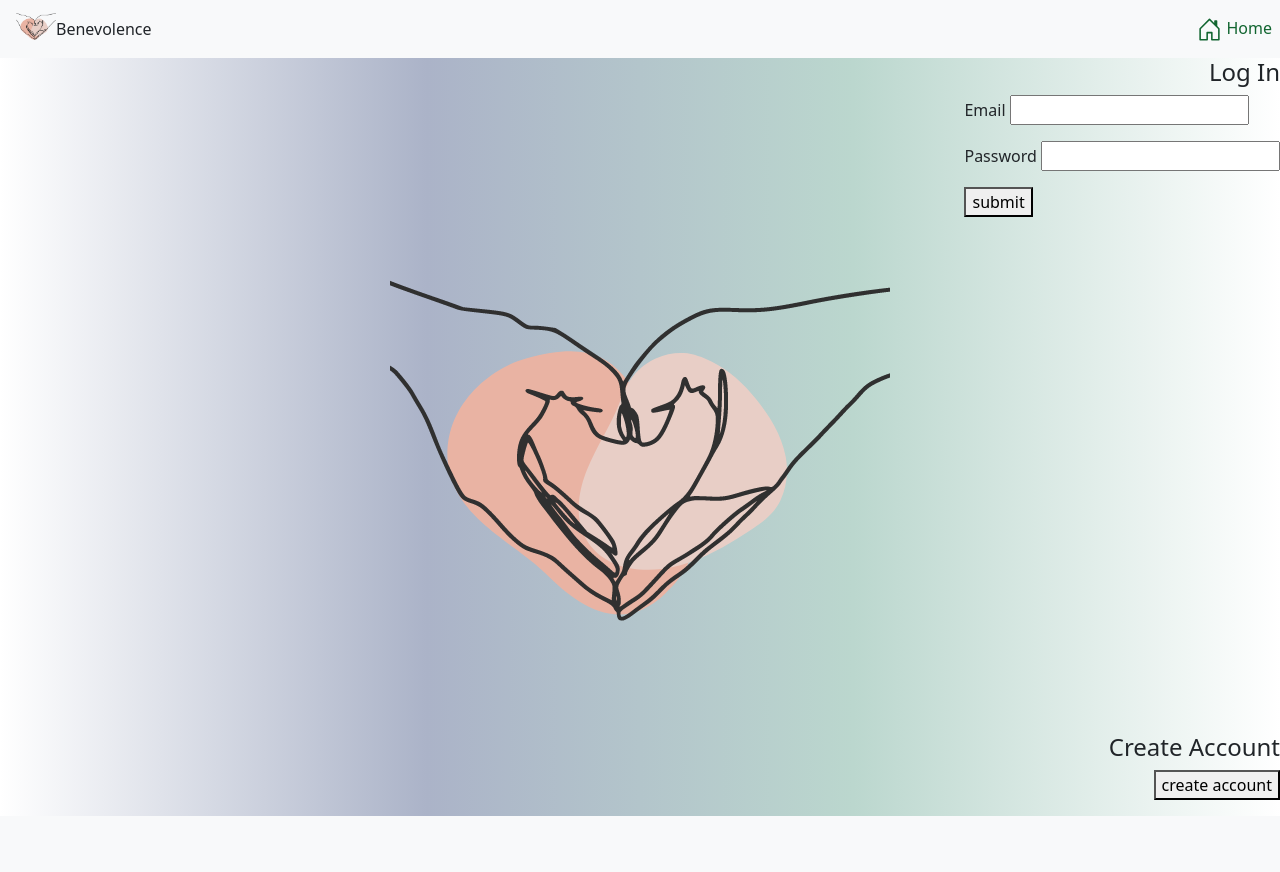
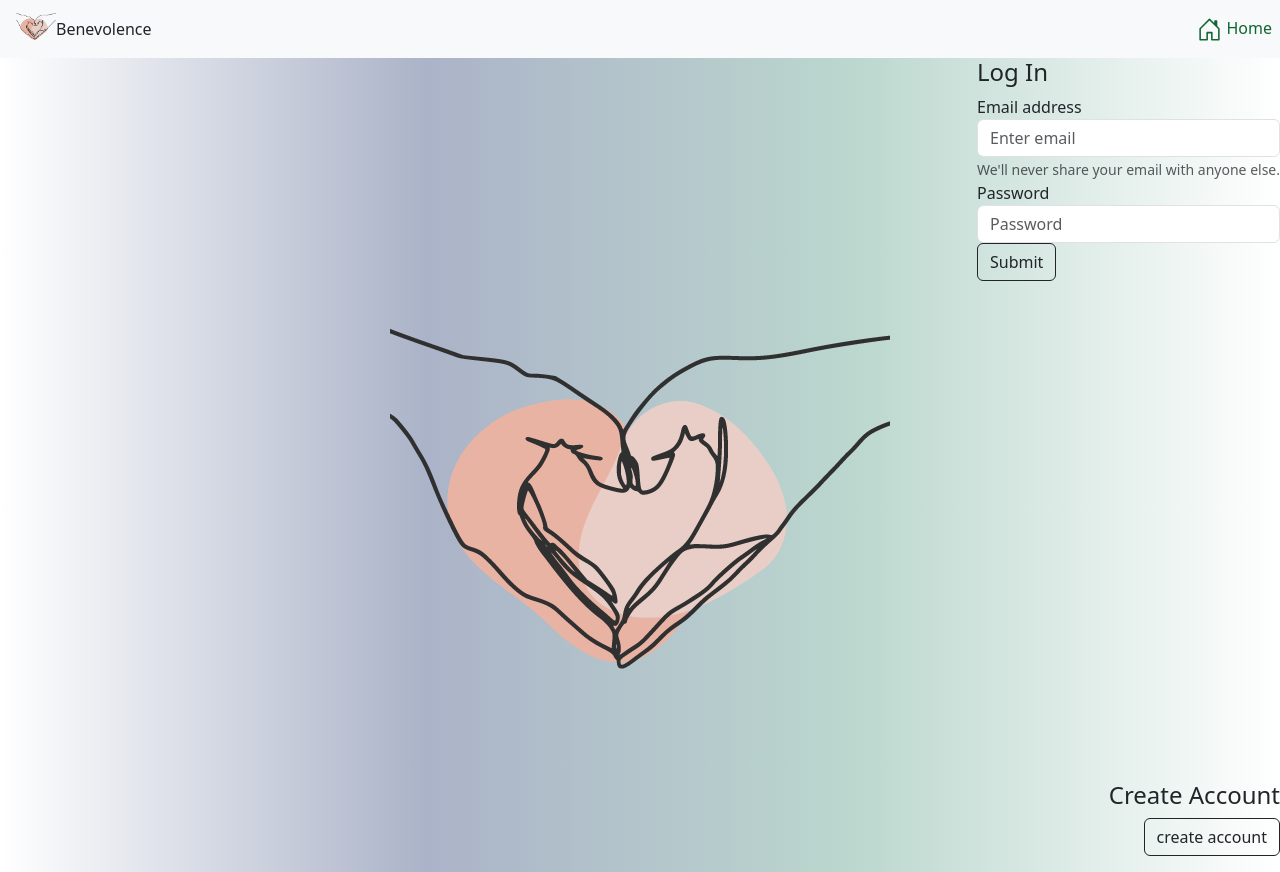
Before and after one commit to ShannaSmith/benevolence, a Flask app: page / in a window 1280 px wide. Before the commit the page ends 816 px from the top, so only its background shows below. Run offline with Flask 2, Linux system fonts and the light colour scheme.

Commit message:
style homepage buttons

```diff
--- a/templates/home_page.html
+++ b/templates/home_page.html
@@ -5,18 +5,19 @@
  <body>
 
         <div class="LI">
-            <h4>Log In</h4>
-            <form action="/login"  method="POST">
-                <P>
-                    Email <input type="text" name="email">
-                </P>
-                <p>
-                    Password <input type="password" name="password">
-                </p>
-                <p>
-                    <button > submit</button>
-                 </p>
-            </form>
+            <form  action="/login"  method="POST">
+                <div class="form-group">
+                    <h4>Log In</h4>
+                  <label for="exampleInputEmail1">Email address</label>
+                  <input type="email"  name="email"class="form-control" id="exampleInputEmail1" aria-describedby="emailHelp" placeholder="Enter email">
+                  <small id="emailHelp" class="form-text text-muted">We'll never share your email with anyone else.</small>
+                </div>
+                <div class="form-group">
+                  <label for="exampleInputPassword1">Password</label>
+                  <input type="password" name="password" class="form-control" id="exampleInputPassword1" placeholder="Password">
+                </div>
+                <button type="submit" class="btn btn-outline-dark">Submit</button>
+              </form>
         </div>
 
         <div class="red">
@@ -45,7 +46,7 @@
         </div>
         <div class="cab">
         <p>
-            <button id="new-acct"  onClick="showCreateAcct()">create account </button>
+            <button id="new-acct" class="btn btn-outline-dark" onClick="showCreateAcct()">create account </button>
         </p>
        </div>
     <script src="../static/js/index.js"></script>
```
